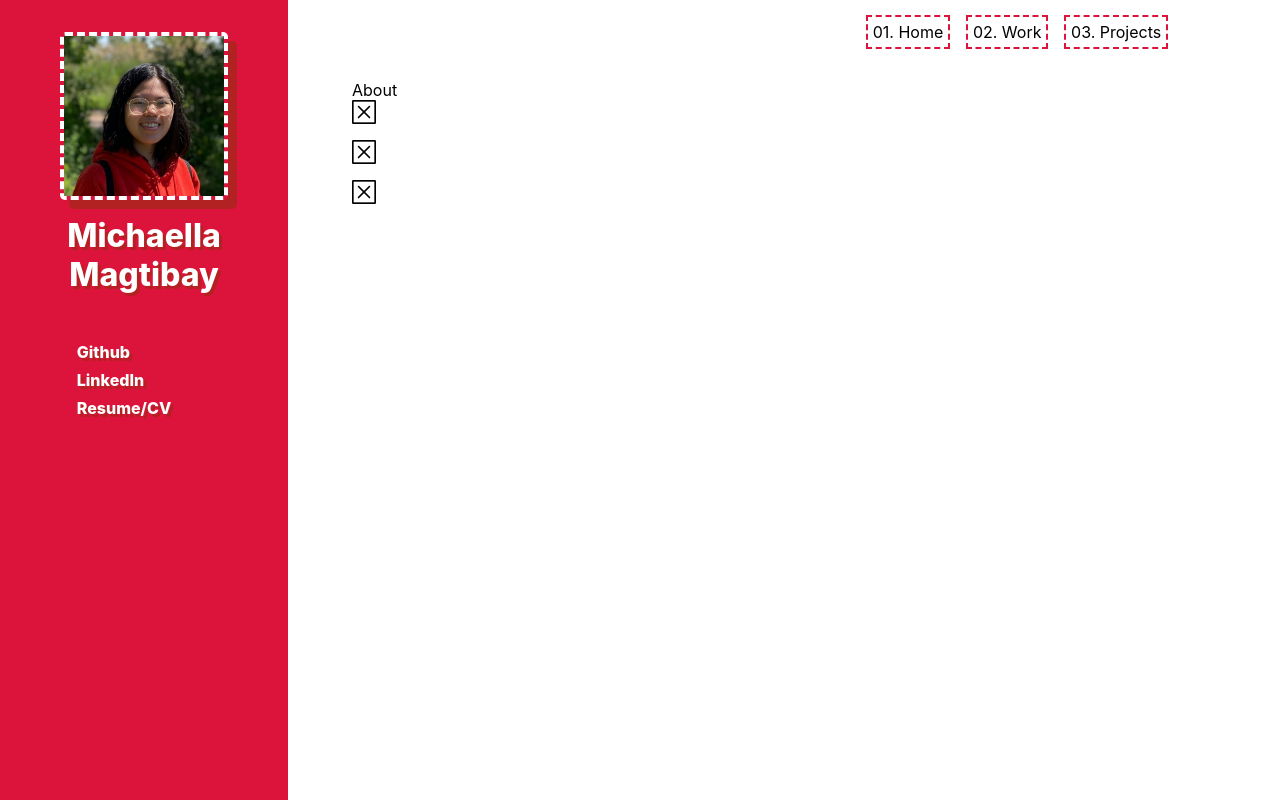
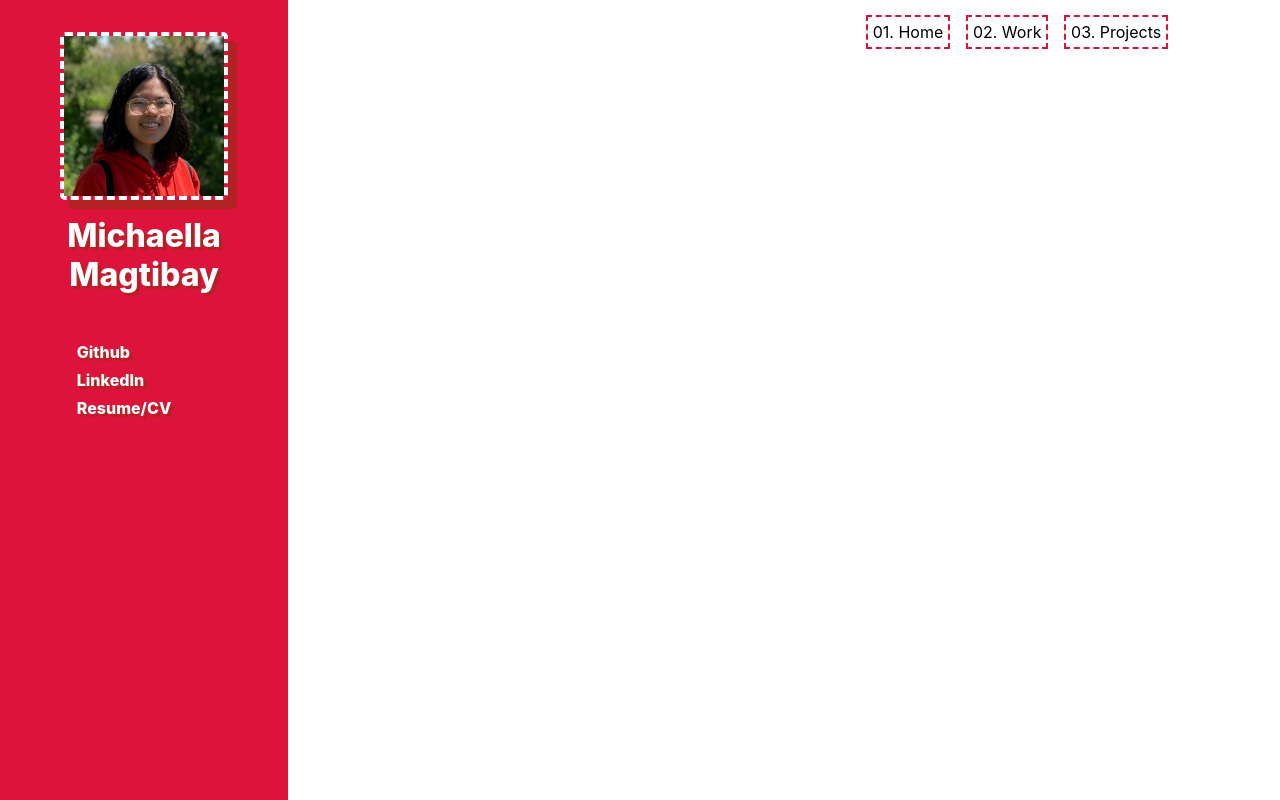
Before and after one commit to TheyFoundMing/portfolio-archived, a React (Create React App) app: page /projects in a window 1280 px wide. Built offline with nearby package versions, Linux system fonts and the light colour scheme.

Commit message:
change function name from Hook > Header, clean Projects view

```diff
--- a/src/components/Header.js
+++ b/src/components/Header.js
@@ -30,7 +30,7 @@ const useStyles = makeStyles({
   },
 });
 
-export default function Hook() {
+export default function Header() {
   const classes = useStyles();
   return (
     <div>
--- a/src/views/Projects.js
+++ b/src/views/Projects.js
@@ -1,28 +1,27 @@
 import React, { Component } from "react";
-import Tree from "../components/Tree";
 
-const Container = (props) => {
-  return <div>{props.children}</div>;
+import weather from "../images/weatherss.png";
+import fakebrock from "../images/fakebrockss.png";
+import tictac from "../images/tictacss.png";
+
+const Weather = {
+  image: weather,
+  title: "5 Days - Weather App",
+  src: "https://theyfoundming.github.io/weather-app/",
 };
 
-export default class About extends Component {
-  render() {
-    return (
-      <div>
-        About
-        <Tree
-          child={
-            <div>
-              <Tree child={"This is my child"} />
-              <Tree child={"This is my child"} />
-            </div>
-          }
-        />
-        <Container>
-          <Tree child={"This is my child"} />
-          <Tree child={"This is my child"} />
-        </Container>
-      </div>
-    );
-  }
+const FakeBrock = {
+  image: fakebrock,
+  title: "Fake Brockhampton Website",
+  src: "https://thefakebrockhampton.000webhostapp.com/",
+};
+
+const TicTac = {
+  image: tictac,
+  title: "Rock, Paper, Scissors",
+  src: "https://theyfoundming.github.io/Tic-Tac-Toe/",
+};
+
+export default function Projects(props) {
+  return <div></div>;
 }
```
